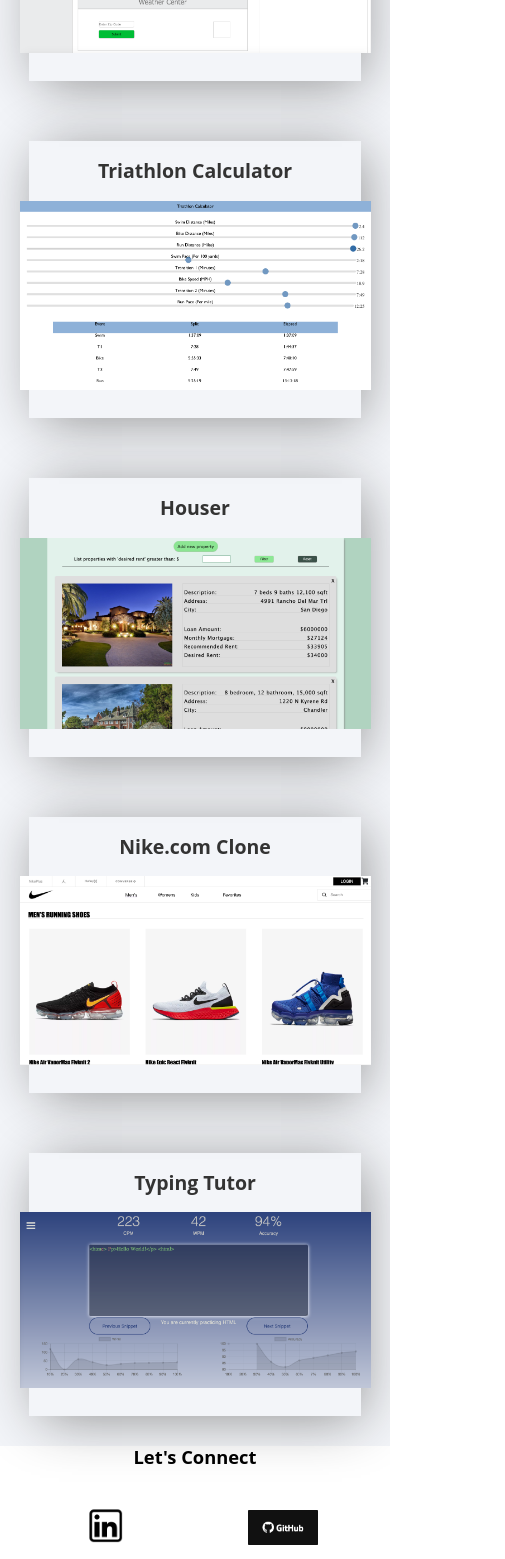
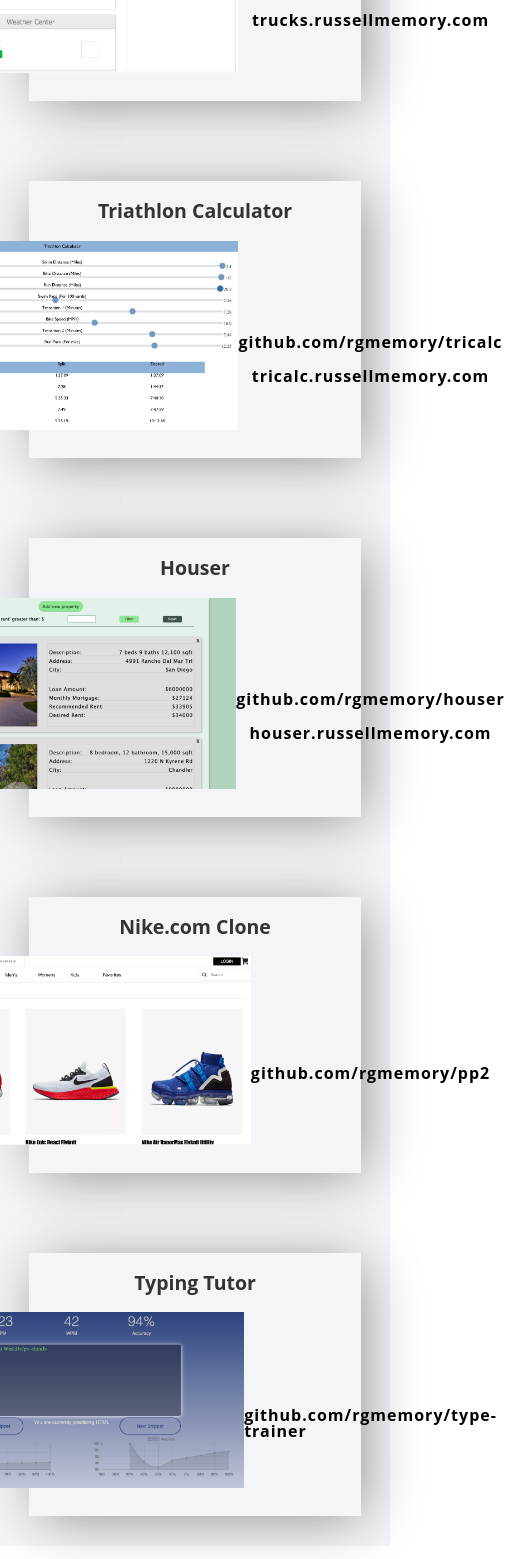
Before and after one commit to ETS-ReactNative4/portfolio-5, a React (Create React App) app: page /#/portfolio in a window 390 px wide. Shown: the part 432-1991 px from the top of the page, 505 px wide, since content can reach past the window. Built offline with nearby package versions, Linux system fonts and the light colour scheme.

Commit message:
badging changes

```diff
--- /dev/null
+++ b/src/components/Contact/Contact.js
@@ -0,0 +1,25 @@
+import React, {Component} from 'react'
+import {Link} from 'react-router-dom'
+import '../Contact/contact.css'
+
+export default class Contact extends Component{
+    render(){
+        return(
+            <div className="contact">
+                <div className="contact-inner">
+
+                <div className="contact-item">
+                    rmemory@gmail.com
+                </div>
+                <div className="contact-item">
+                    linkedin.com/in/russellmemory
+                </div>
+                <div className="contact-item">
+                    github.com/rgmemory
+                </div>
+
+                </div>
+            </div>
+        )
+    }
+}
--- /dev/null
+++ b/src/components/Contact/contact.css
@@ -0,0 +1,45 @@
+.contact{
+    background-color: #1072B9;
+    height: 60vh;
+    display: flex;
+    justify-content: center;
+    align-items: center;
+
+}
+
+.contact-inner{
+    /* background-color: white; */
+    padding-left: 15px;
+    display: flex;
+    justify-content: space-around;
+    flex-direction: column;
+    align-items: center;
+    width: 60%;
+    height: 200px;
+    /* border: solid #ccc 1px; */
+    /* box-shadow: 5px 5px 54px -5.5px #888888; */
+}
+
+.contact-item{
+    font-size: 2vw;
+    font-family: "Open Sans", Arial, sans-serif;
+    color: white;
+}
+/* .contact-linkedin{
+    font-size: 2vw;
+    font-family: "Open Sans", Arial, sans-serif;
+
+    color:white;
+}
+.contact-github{
+    font-size: 2vw;
+    font-family: "Open Sans", Arial, sans-serif;
+
+    color: white;
+} */
+
+@media(max-width: 500px){
+    .contact-item{
+        font-size: 4vw;
+    }
+}
--- a/src/components/Footer/Footer.js
+++ b/src/components/Footer/Footer.js
@@ -2,30 +2,39 @@
 import github from "../Home/github.png";
 import linkedin from "../Home/linkedin.png";
 import "./footer.css";
+import { Link } from "react-router-dom";
 
 export default function Footer(props) {
   return (
     <footer>
       <div id="footer-container">
-        <div id="left-container">Let's Connect</div>
+        <div id="left-container">
+          <Link
+            to="/contact"
+            style={{ textDecoration: "none", color: "inherit" }}
+          >
+            Let's Connect{" "}
+          </Link>
+        </div>
+
         <div id="right-container">
-          <form action="https://www.linkedin.com/in/russellmemory/">
-            <button>
-              <img src={linkedin} />
-            </button>
-          </form>
+          <a
+            target="_blank"
+            rel="noopener noreferrer"
+            href="https://www.linkedin.com/in/russellmemory/"
+          >
+            <img src={linkedin} alt="" />
+          </a>
 
-          <form action="https://github.com/rgmemory">
-            <button>
-              <img src={github} />
-            </button>
-          </form>
+          <a
+            target="_blank"
+            rel="noopener noreferrer"
+            href="https://github.com/rgmemory"
+          >
+            <img src={github} alt="" />
+          </a>
         </div>
       </div>
     </footer>
   );
 }
-
-{/* <a target="_blank" rel="noopener noreferrer" href="https://github.com/rgmemory">
-  <img src={github} />
-</a>; */}
--- a/src/components/Footer/footer.css
+++ b/src/components/Footer/footer.css
@@ -25,40 +25,52 @@
 
   #left-container{
     /* border: solid green 1px; */
+    font-family: "Open Sans", Arial, sans-serif;
 
     font-size: 39px;
     font-weight: bold;
+    /* text-decoration: none; */
+
+  }
+
+  #left-container button{
+    border: solid red 1px;
+    height: 50px;
+    font-size: 3vw;
+    font-family: "Open Sans", Arial, sans-serif;
+    text-decoration: none;
   }
 
   #right-container{
     /* border: solid purple 1px; */
 
     /* height: 900px; */
-    width: 15vw;
+    width: 19vw;
+    height: 60px;
     display: flex;
     align-items: center;
     justify-content: space-between;
   }
 
-  #footer-container button{
-    /* border: solid black 2px; */
-    height: 55px;
-    width: 110px;
+  #footer-container a{
+    /* border: solid red 2px; */
+    /* height: 55px; */
+    /* width: 110px; */
     background-color: transparent;
     border: none;
     outline: none;
   }
 
-  #footer-container button:hover{
+  #footer-container a:hover{
     cursor: pointer;
   }
 
-  #footer-container button img{
+  #footer-container a img{
     height: auto;
     width: auto;
-    max-height: 80px;
-    max-width: 120px;
-    /* border: solid purple 1px; */
+    max-height: 55px;
+    max-width: 110px;
+    /* border: solid red 1px; */
   }
 
   @media(max-width: 1100px){
@@ -70,6 +82,7 @@
     #footer-container{
       flex-direction: column;
       height: 95%;
+      margin-top: 10px;
     }
 
     #right-container{
@@ -87,7 +100,8 @@
       font-size: 3vw;
     }
 
-    #footer-container button img{
+    #footer-container a img{
+      /* border: solid black 1px; */
       height: auto;
       width: auto;
       max-height: 53px;
@@ -110,15 +124,18 @@
     }
 
     #footer-container{
+      margin-top: 20px;
       width: 100vw;
     }
 
-    #footer-container button{
+    #footer-container a{
+      /* border: solid orange 1px; */
 
       margin: 0;
       padding: 0;
     }
-    #footer-container button img{
+    #footer-container a img{
+      /* border: solid black 1px; */
       height: auto;
       width: auto;
       max-height: 40px;
@@ -143,7 +160,7 @@
   @media(max-width: 350px){
     #right-container{
       width: 100vw;
-      justify-content: space-between;
+      justify-content: space-around;
     }
   }
 
--- a/src/components/Portfolio/Portfolio.js
+++ b/src/components/Portfolio/Portfolio.js
@@ -3,8 +3,8 @@
 import trucksHome from "../../images/trucksHome.png";
 import nikeClone from "../../images/nikeClone.png";
 import typeTrainer from "../Home/group.png";
-import tricalc from '../../images/tricalc.png'
-import houser from '../../images/houser.png'
+import tricalc from "../../images/tricalc.png";
+import houser from "../../images/houser.png";
 
 export default function Portfolio(props) {
   return (
@@ -33,22 +33,40 @@
             </div>
 
             <div className="portfilio-piece-right">
+              <div className="portfolio-github">
+                <a
+                  style={{ textDecoration: "none", color: "inherit" }}
+                  target="_blank"
+                  rel="noopener noreferrer"
+                  href="https://github.com/rgmemory/trucks"
+                >
+                  github.com/rgmemory/trucks
+                </a>
+                <a
+                  style={{ textDecoration: "none", color: "inherit" }}
+                  target="_blank"
+                  rel="noopener noreferrer"
+                  href="https://trucks.russellmemory.com"
+                >
+                  trucks.russellmemory.com
+                </a>
+              </div>
               <div className="portfolio-description">
                 <p>
                   This app is used for managing the drivers of a trucking
-                  company. It provides a breakdown of the company finances, a to-do list,
-                  a weather station, an interface to dispatch a
+                  company. It provides a breakdown of the company finances, a
+                  to-do list, a weather station, an interface to dispatch a
                   driver, and also allows the user to pay drivers.
                 </p>
               </div>
 
               <div className="portfolio-technologies">
                 <p>
-                  On the home page I use ChartJS for the finances, and I hit
-                  the openweathermap.org API for the weather data. The driver
-                  chart uses Material-UI and the dispatch tool keeps track of
-                  the job data using React/Redux. An email is sent to the driver email on
-                  file using NodeMailer.
+                  On the home page I use ChartJS for the finances, and I hit the
+                  openweathermap.org API for the weather data. The driver chart
+                  uses Material-UI and the dispatch tool keeps track of the job
+                  data using React/Redux. An email is sent to the driver email
+                  on file using NodeMailer.
                 </p>
               </div>
             </div>
@@ -70,23 +88,46 @@
                 >
                   <img src={tricalc} alt="" />
                 </a>
+
+
               </div>
             </div>
 
             <div className="portfilio-piece-right">
+              <div className="portfolio-github">
+                <a
+                  style={{ textDecoration: "none", color: "inherit" }}
+                  target="_blank"
+                  rel="noopener noreferrer"
+                  href="https://github.com/rgmemory/tricalc"
+                >
+                  github.com/rgmemory/tricalc
+                </a>
+
+                <a
+                  style={{ textDecoration: "none", color: "inherit" }}
+                  target="_blank"
+                  rel="noopener noreferrer"
+                  href="https://tricalc.russellmemory.com"
+                >
+                  tricalc.russellmemory.com
+                </a>
+              </div>
               <div className="portfolio-description">
                 <p>
-                  This is an app to help triathletes predict their race time. It uses sliders
-                  to set their race distance and paces and it outputs the split for each individual
-                  event as well as a clock to let the athlete know how their overall time at each
+                  This is an app to help triathletes predict their race time. It
+                  uses sliders to set their race distance and paces and it
+                  outputs the split for each individual event as well as a clock
+                  to let the athlete know how their overall time at each
                   checkpoint in the race.
                 </p>
               </div>
 
               <div className="portfolio-technologies">
                 <p>
-                  This app is built with HTML, CSS, and ReactJS. I have plans to further expand the
-                  functionaility by adding a backend to help keep track of workouts and personal bests.
+                  This app is built with HTML, CSS, and ReactJS. I have plans to
+                  further expand the functionaility by adding a backend to help
+                  keep track of workouts and personal bests.
                 </p>
               </div>
             </div>
@@ -112,20 +153,44 @@
             </div>
 
             <div className="portfilio-piece-right">
+              <div className="portfolio-github">
+                <a
+                  style={{ textDecoration: "none", color: "inherit" }}
+                  target="_blank"
+                  rel="noopener noreferrer"
+                  href="https://github.com/rgmemory/houser"
+                >
+                  github.com/rgmemory/houser
+                </a>
+
+                <a
+                  style={{ textDecoration: "none", color: "inherit" }}
+                  target="_blank"
+                  rel="noopener noreferrer"
+                  href="https://houser.russellmemory.com"
+                >
+                  houser.russellmemory.com
+                </a>
+              </div>
               <div className="portfolio-description">
                 <p>
-                  This app allows the user to list a property for rent. It allows the user to specify the
-                  relevant property information and then it recommends an appropriate rent amount.
+                  This app allows the user to list a property for rent. It
+                  allows the user to specify the relevant property information
+                  and then it recommends an appropriate rent amount.
                 </p>
               </div>
 
               <div className="portfolio-technologies">
                 <p>
-                  HTML, CSS, ReactJS, React Redux, Express, Express Sessions, Node, and SQL were used in this app.
-                  When the user creates an account, their username and password are stored in the database and a
-                  session is used to keep track of their property listings. Redux is used to keep track of the property information
-                  as the user proceeds from page to page and then it's submitted to the database when it is complete. The properties are stored in the SQL database
-                  using a one-to-many relationship.
+                  HTML, CSS, ReactJS, React Redux, Express, Express Sessions,
+                  Node, and SQL were used in this app. When the user creates an
+                  account, their username and password are stored in the
+                  database and a session is used to keep track of their property
+                  listings. Redux is used to keep track of the property
+                  information as the user proceeds from page to page and then
+                  it's submitted to the database when it is complete. The
+                  properties are stored in the SQL database using a one-to-many
+                  relationship.
                 </p>
               </div>
             </div>
@@ -151,17 +216,38 @@
             </div>
 
             <div className="portfilio-piece-right">
+              <div className="portfolio-github">
+                <a
+                  style={{ textDecoration: "none", color: "inherit" }}
+                  target="_blank"
+                  rel="noopener noreferrer"
+                  href="https://github.com/rgmemory/pp2"
+                >
+                  github.com/rgmemory/pp2
+                </a>
+
+                {/* <a
+                  style={{ textDecoration: "none", color: "inherit" }}
+                  target="_blank"
+                  rel="noopener noreferrer"
+                  href="https://trucks.russellmemory.com"
+                >
+                  trucks.russellmemory.com
+                </a> */}
+              </div>
               <div className="portfolio-description">
                 <p>
-                  This site is a clone of Nike.com. It displays shoes for purchase and allows
-                  the customer to select a style, add it to the cart and either continue shopping
-                  or proceed to the checkout. In the checkout they can complete the order.
+                  This site is a clone of Nike.com. It displays shoes for
+                  purchase and allows the customer to select a style, add it to
+                  the cart and either continue shopping or proceed to the
+                  checkout. In the checkout they can complete the order.
                 </p>
               </div>
 
               <div className="portfolio-technologies">
                 <p>
-                  This website uses Auth 0, React, Redux, Node, Express, and PostgreSQL
+                  This website uses Auth 0, React, Redux, Node, Express, and
+                  PostgreSQL
                 </p>
               </div>
             </div>
@@ -187,28 +273,47 @@
             </div>
 
             <div className="portfilio-piece-right">
+              <div className="portfolio-github">
+                <a
+                  style={{ textDecoration: "none", color: "inherit" }}
+                  target="_blank"
+                  rel="noopener noreferrer"
+                  href="https://github.com/rgmemory/type-trainer"
+                >
+                  github.com/rgmemory/type-trainer
+                </a>
+
+                {/* <a
+                  style={{ textDecoration: "none", color: "inherit" }}
+                  target="_blank"
+                  rel="noopener noreferrer"
+                  href="https://trucks.russellmemory.com"
+                >
+                  trucks.russellmemory.com
+                </a> */}
+              </div>
               <div className="portfolio-description">
                 <p>
-                  This App allows the user to test how fast they can type. Specifically it tests
-                  how fast they can type code. It will present HTML, JavaScript, etc for the typing challenge
-                  and it keeps track of the accuracy and words per minute.
-                  After the test is complete it displays charts showing how the user fared as the test
-                  progressed. It allows the user to login and save their results for future comparison.
+                  This App allows the user to test how fast they can type.
+                  Specifically it tests how fast they can type code. It will
+                  present HTML, JavaScript, etc for the typing challenge and it
+                  keeps track of the accuracy and words per minute. After the
+                  test is complete it displays charts showing how the user fared
+                  as the test progressed. It allows the user to login and save
+                  their results for future comparison.
                 </p>
               </div>
 
               <div className="portfolio-technologies">
                 <p>
-                This website uses OAuth, React, Redux, Node, Express, and PostgreSQL
+                  This website uses OAuth, React, Redux, Node, Express, and
+                  PostgreSQL
                 </p>
               </div>
             </div>
           </div>
         </div>
-
       </div>
-
-
     </div>
   );
 }
--- a/src/components/Portfolio/portfolio.css
+++ b/src/components/Portfolio/portfolio.css
@@ -29,7 +29,7 @@
 
 .portfolio-piece {
   padding-top: 20px;
-  margin-top: 30px;
+  margin-top: 50px;
   margin-bottom: 30px;
   width: 85%;
   box-shadow: 5px 5px 54px -5.5px #888888;
@@ -52,6 +52,21 @@
   justify-content: space-around;
   align-items: center;
   letter-spacing: 1px;
+}
+
+.portfolio-github{
+  font-family: "Open Sans", Arial, sans-serif;
+  font-weight: bold;
+  display: flex;
+  justify-content: center;
+  align-items: center;
+  flex-direction: column;
+  /* border: solid black 1px; */
+  /* float: left; */
+}
+
+.portfolio-github a{
+  margin-top: 18px;
 }
 
 .portfolio-name {
--- a/src/routes.js
+++ b/src/routes.js
@@ -6,11 +6,13 @@
 import About from './components/About/About';
 import Portfolio from './components/Portfolio/Portfolio';
 import Home from './components/Home/Home';
+import Contact from './components/Contact/Contact';
 
 export default(
     <Switch>
         <Route exact path="/" component={Home} />
         <Route path="/about" component={About} />
         <Route path="/portfolio" component={Portfolio} />
+        <Route path="/contact" component={Contact} />
     </Switch>
 )
```
Also changed, not shown: src/components/Home/linkedin.png.
